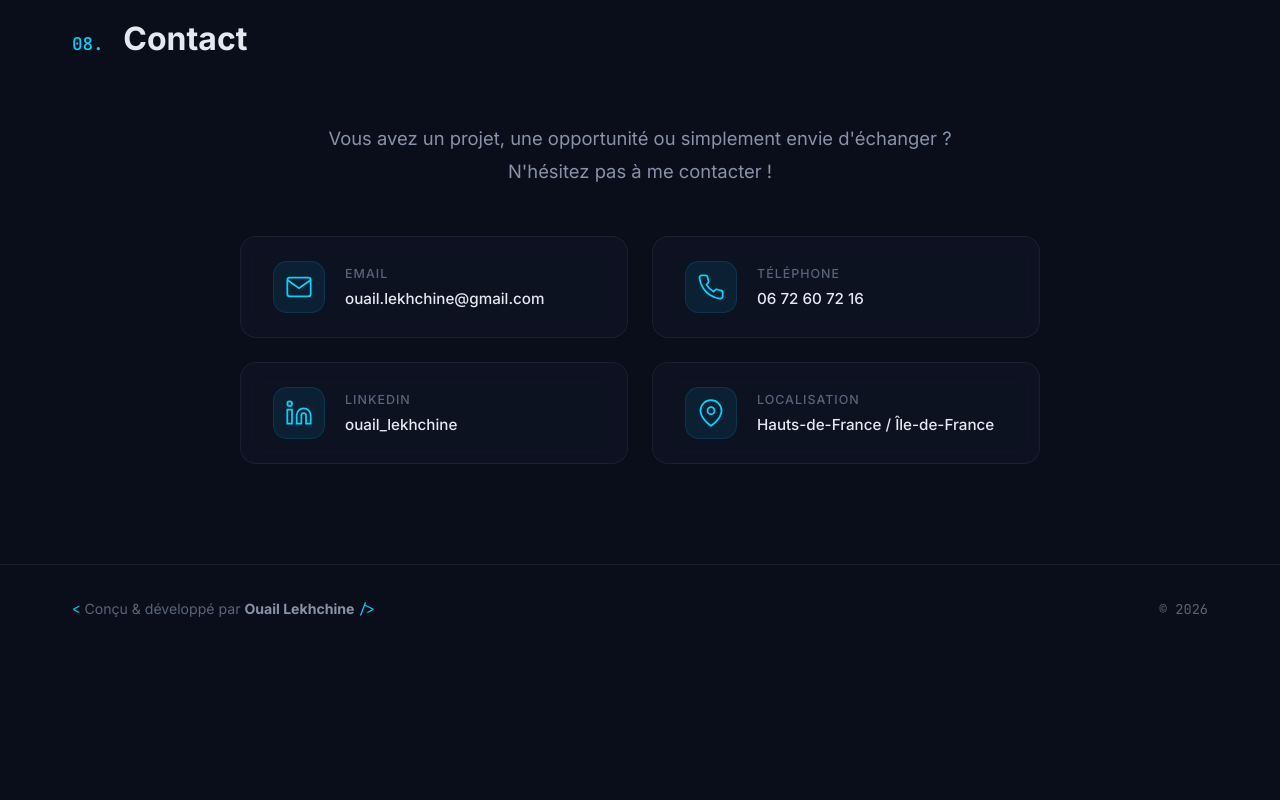
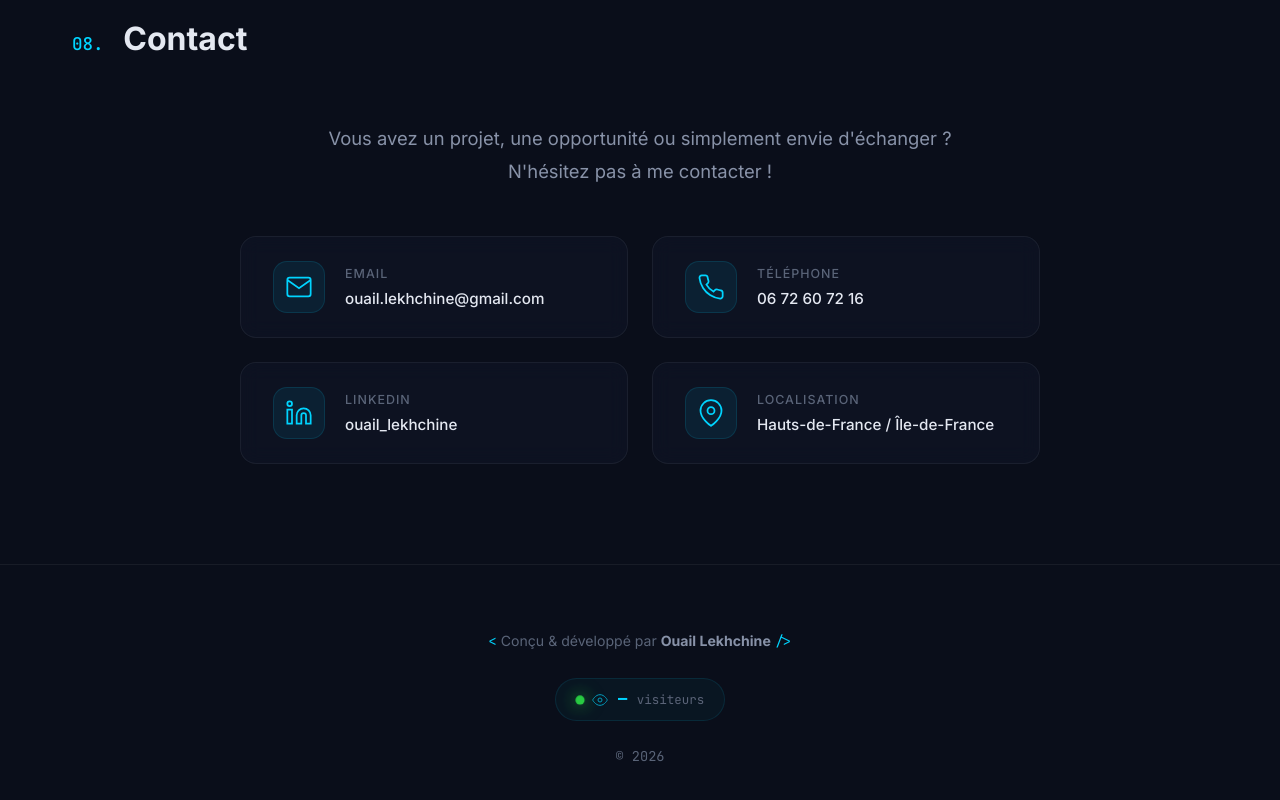
Before and after one commit to bridzy/ouail-portfolio, a plain HTML site: page index.html in a window 1280 px wide. Shown: the part 8097-8897 px from the top of the page. Before the commit the page ends 8751 px from the top, so only its background shows below. Drawn offline with Linux system fonts and the light colour scheme; animation ran at ten frames a second.

Commit message:
feat: add visitor counter with GoatCounter analytics

```diff
--- a/index.html
+++ b/index.html
@@ -888,11 +888,26 @@
                     <span class="logo-bracket">&lt;</span> Conçu & développé par <strong>Ouail Lekhchine</strong> <span
                         class="logo-bracket">/&gt;</span>
                 </p>
+                <div class="visitor-counter" id="visitor-counter">
+                    <div class="visitor-pulse"></div>
+                    <svg width="16" height="16" viewBox="0 0 24 24" fill="none" stroke="currentColor" stroke-width="1.5">
+                        <path d="M1 12s4-8 11-8 11 8 11 8-4 8-11 8-11-8-11-8z" />
+                        <circle cx="12" cy="12" r="3" />
+                    </svg>
+                    <span class="visitor-count" id="visitor-count">—</span>
+                    <span class="visitor-label">visiteurs</span>
+                </div>
                 <p class="footer-year">© 2026</p>
             </div>
         </div>
     </footer>
 
+    <!-- GoatCounter Analytics (free, privacy-friendly, no cookies) -->
+    <!-- 👉 Crée un compte gratuit sur https://www.goatcounter.com -->
+    <!-- 👉 Remplace YOURCODE par ton code choisi (ex: ouail-portfolio) -->
+    <script data-goatcounter="https://ouail.goatcounter.com/count"
+            async src="//gc.zgo.at/count.js"></script>
+
     <script src="script.js"></script>
 </body>
 
--- a/script.js
+++ b/script.js
@@ -14,6 +14,7 @@ document.addEventListener('DOMContentLoaded', () => {
     initCursorGlow();
     initMagneticButtons();
     initTiltCards();
+    initVisitorCounter();
 });
 
 /* ============================================
@@ -425,3 +426,76 @@ function animateCounter(element, target) {
 
     update();
 }
+
+/* ============================================
+   VISITOR COUNTER (GoatCounter)
+   ============================================ */
+function initVisitorCounter() {
+    const countEl = document.getElementById('visitor-count');
+    if (!countEl) return;
+
+    // 👉 Remplace YOURCODE par ton code GoatCounter (ex: ouail-portfolio)
+    const goatCounterCode = 'ouail';
+
+    // Don't fetch if not configured yet
+    if (goatCounterCode === 'YOURCODE') {
+        countEl.textContent = '—';
+        return;
+    }
+
+    // Fetch total pageviews from GoatCounter public API
+    const apiUrl = `https://${goatCounterCode}.goatcounter.com/counter/TOTAL.json`;
+
+    fetch(apiUrl)
+        .then(res => {
+            if (!res.ok) throw new Error('API error');
+            return res.json();
+        })
+        .then(data => {
+            const total = parseInt(data.count.replace(/\s/g, ''), 10) || 0;
+            animateVisitorCount(countEl, total);
+        })
+        .catch(() => {
+            // Fallback: try fetching the root page counter
+            fetch(`https://${goatCounterCode}.goatcounter.com/counter/%2F.json`)
+                .then(res => res.ok ? res.json() : Promise.reject())
+                .then(data => {
+                    const count = parseInt(data.count.replace(/\s/g, ''), 10) || 0;
+                    animateVisitorCount(countEl, count);
+                })
+                .catch(() => {
+                    countEl.textContent = '—';
+                });
+        });
+}
+
+function animateVisitorCount(element, target) {
+    if (target === 0) {
+        element.textContent = '0';
+        return;
+    }
+
+    const duration = 1500;
+    const steps = 60;
+    const stepTime = duration / steps;
+    let current = 0;
+    let step = 0;
+
+    function update() {
+        step++;
+        // Easing: start fast, slow down at end
+        const progress = step / steps;
+        const eased = 1 - Math.pow(1 - progress, 3);
+        current = Math.floor(eased * target);
+
+        element.textContent = current.toLocaleString('fr-FR');
+
+        if (step < steps) {
+            setTimeout(update, stepTime);
+        } else {
+            element.textContent = target.toLocaleString('fr-FR');
+        }
+    }
+
+    update();
+}
--- a/style.css
+++ b/style.css
@@ -1802,3 +1802,94 @@ body::before {
         justify-content: center;
     }
 }
+
+/* ============================================
+   VISITOR COUNTER
+   ============================================ */
+.visitor-counter {
+    display: inline-flex;
+    align-items: center;
+    gap: 0.5rem;
+    padding: 0.5rem 1.25rem;
+    background: rgba(0, 212, 255, 0.04);
+    border: 1px solid rgba(0, 212, 255, 0.1);
+    border-radius: 50px;
+    font-family: var(--font-mono);
+    font-size: 0.82rem;
+    color: var(--text-muted);
+    margin: 1rem 0;
+    transition: var(--transition-smooth);
+    position: relative;
+    overflow: hidden;
+}
+
+.visitor-counter::before {
+    content: '';
+    position: absolute;
+    inset: 0;
+    background: linear-gradient(135deg, rgba(0, 212, 255, 0.03), rgba(123, 97, 255, 0.03));
+    border-radius: inherit;
+    opacity: 0;
+    transition: opacity 0.4s ease;
+}
+
+.visitor-counter:hover::before {
+    opacity: 1;
+}
+
+.visitor-counter:hover {
+    border-color: rgba(0, 212, 255, 0.25);
+    box-shadow: 0 0 20px rgba(0, 212, 255, 0.08);
+    transform: translateY(-1px);
+}
+
+.visitor-counter svg {
+    color: var(--accent-primary);
+    opacity: 0.7;
+    flex-shrink: 0;
+}
+
+.visitor-pulse {
+    width: 8px;
+    height: 8px;
+    border-radius: 50%;
+    background: #28ca42;
+    box-shadow: 0 0 8px rgba(40, 202, 66, 0.6);
+    animation: pulse-live 2s ease-in-out infinite;
+    flex-shrink: 0;
+}
+
+@keyframes pulse-live {
+    0%, 100% {
+        box-shadow: 0 0 6px rgba(40, 202, 66, 0.4);
+        transform: scale(1);
+    }
+    50% {
+        box-shadow: 0 0 14px rgba(40, 202, 66, 0.8), 0 0 24px rgba(40, 202, 66, 0.3);
+        transform: scale(1.15);
+    }
+}
+
+.visitor-count {
+    font-weight: 600;
+    color: var(--accent-primary);
+    font-size: 0.9rem;
+    min-width: 1.5ch;
+    text-align: center;
+}
+
+.visitor-label {
+    color: var(--text-muted);
+    font-weight: 400;
+    font-size: 0.78rem;
+}
+
+/* Footer layout adjustment */
+.footer-content {
+    display: flex;
+    flex-direction: column;
+    align-items: center;
+    gap: 0.5rem;
+    text-align: center;
+    padding: 2rem 0;
+}
```
